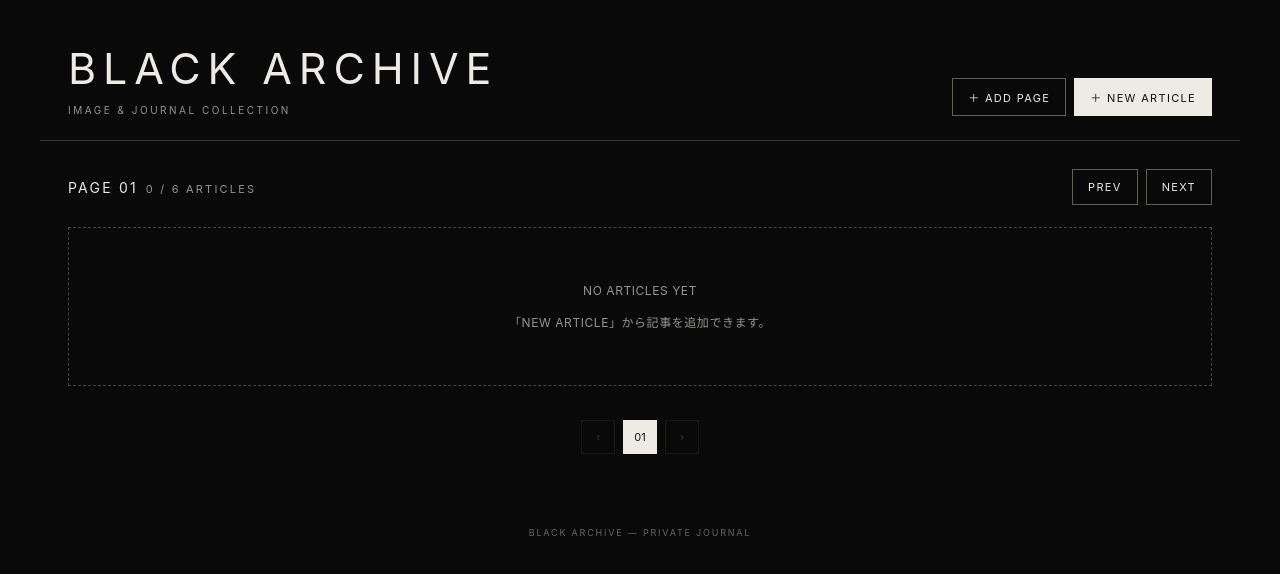
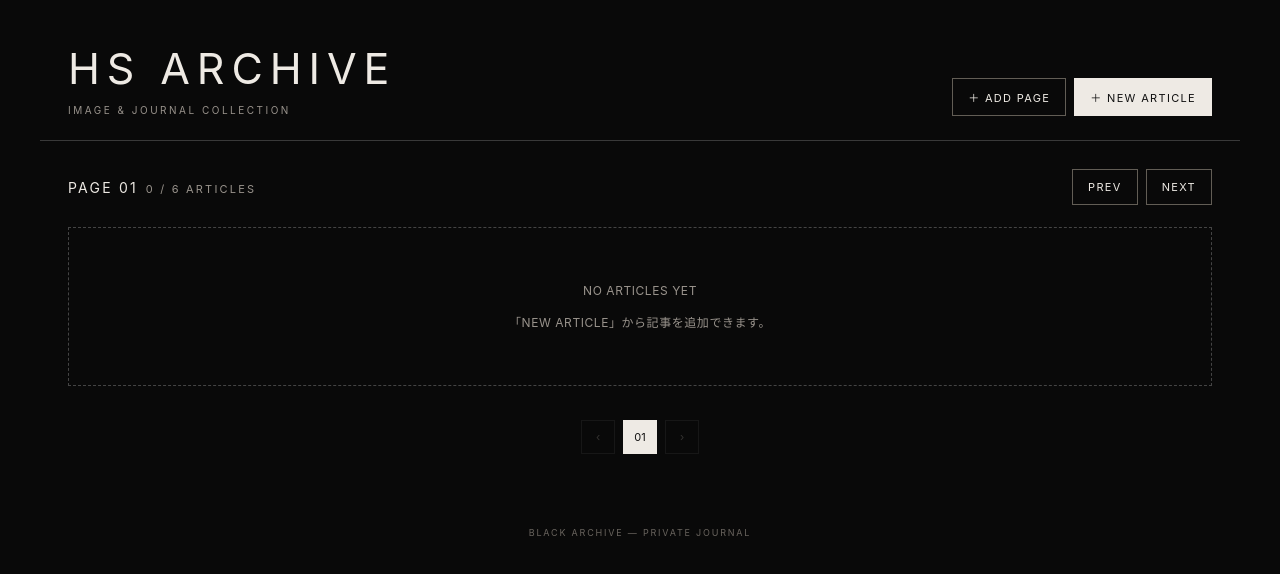
Before and after one commit to psycho-brain/HS, a plain HTML site: page index.html in a window 1280 px wide. Drawn offline with Linux system fonts and the light colour scheme.

Commit message:
Change title and header from 'BLACK ARCHIVE' to 'HS ARCHIVE'

```diff
--- a/index.html
+++ b/index.html
@@ -4,7 +4,10 @@
 <meta charset="UTF-8">
 <meta name="viewport" content="width=device-width, initial-scale=1">
 <meta name="theme-color" content="#090909">
-<title>BLACK ARCHIVE | Blog</title>
+<meta http-equiv="Cache-Control" content="no-cache, no-store, must-revalidate">
+<meta http-equiv="Pragma" content="no-cache">
+<meta http-equiv="Expires" content="0">
+<title>HS ARCHIVE | TOP</title>
 <style>
 :root{
   --bg:#090909;--panel:rgba(255,255,255,.30);--line:#393939;
@@ -86,7 +89,7 @@ main{max-width:1200px;margin:auto;padding:28px}
 <body>
 <header class="site-header">
   <div class="brand">
-    <h1>BLACK ARCHIVE</h1>
+    <h1>HS ARCHIVE</h1>
     <p>IMAGE &amp; JOURNAL COLLECTION</p>
   </div>
   <div class="header-actions">
```
